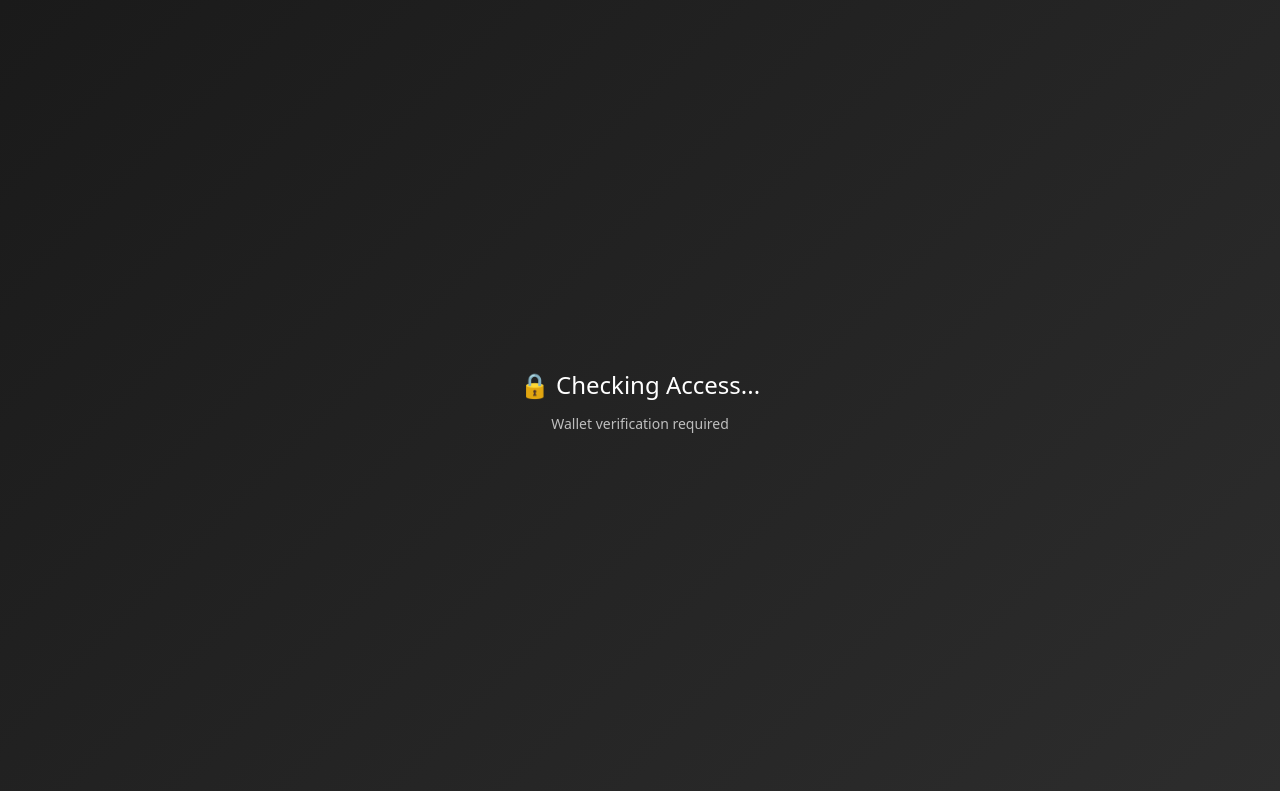
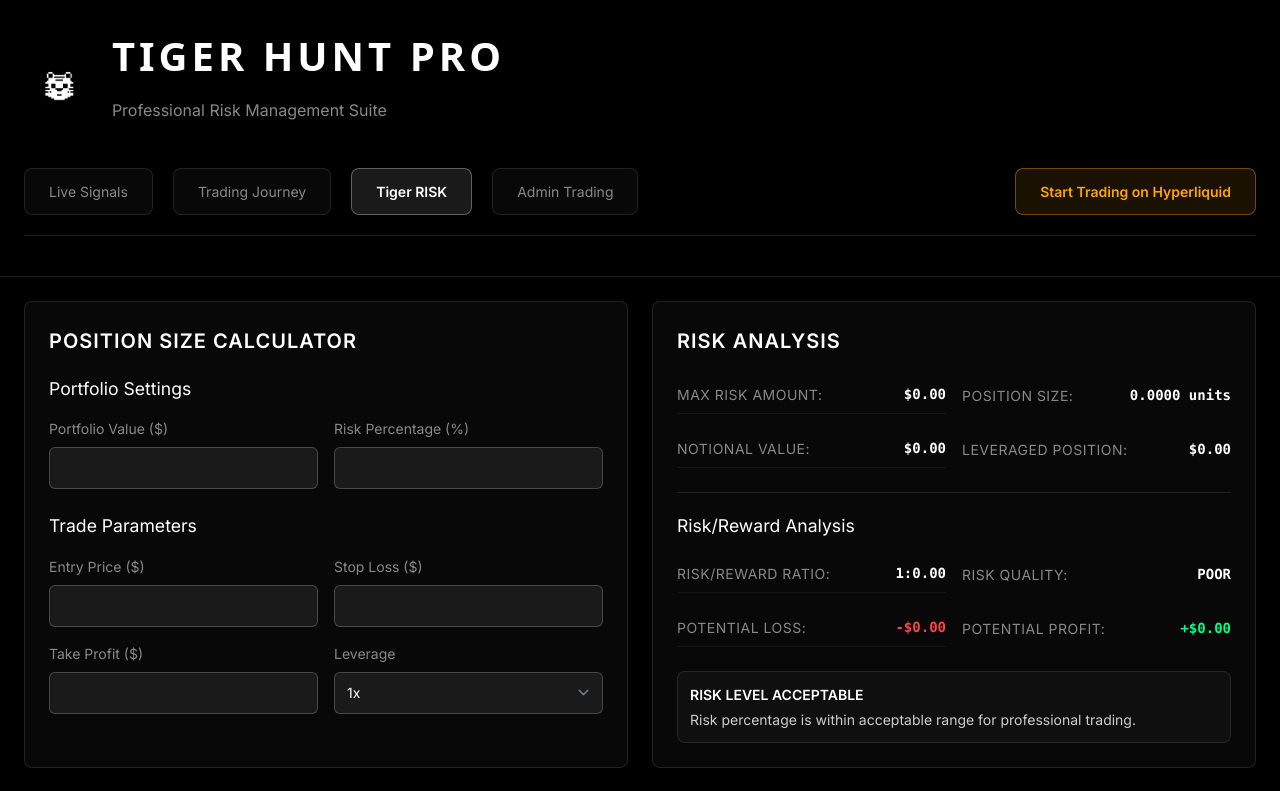
Before and after one commit to chris07000/TigerhuntPro, a Next.js app in the folder frontend/: page /risk in a window 1280 px wide. Before the commit this address had no page. Shown: the top 791 px of the page. Built offline with nearby package versions, Linux system fonts and the light colour scheme.

Commit message:
FIXED LOOPS: Removed wallet connect requirement from Trading Journey & Tiger RISK

```diff
--- a/frontend/src/app/journey/page.tsx
+++ b/frontend/src/app/journey/page.tsx
@@ -1,12 +1,9 @@
 'use client'
 
 import TradingJourney from '@/components/dashboard/TradingJourney'
-import ProtectedRoute from '@/components/ProtectedRoute'
 
 export default function JourneyPage() {
   return (
-    <ProtectedRoute requireVerification={true}>
-      <TradingJourney />
-    </ProtectedRoute>
+    <TradingJourney />
   )
 }
--- a/frontend/src/app/risk/page.tsx
+++ b/frontend/src/app/risk/page.tsx
@@ -1,12 +1,9 @@
 'use client'
 
 import TigerRisk from '@/components/risk/TigerRisk'
-import ProtectedRoute from '@/components/ProtectedRoute'
 
 export default function RiskPage() {
   return (
-    <ProtectedRoute requireVerification={true}>
-      <TigerRisk />
-    </ProtectedRoute>
+    <TigerRisk />
   )
 }
```
